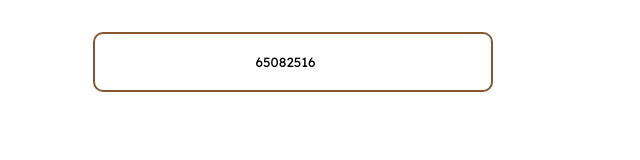
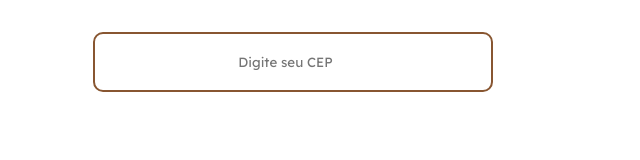
Before and after one commit to BrunoAneves/Ada---Churrasc-metro, a plain HTML site: page index.html in a window 1280 px wide. Shown: the part 480-640 px from the top of the page, 347-987 px from the left. Drawn offline with Linux system fonts and the light colour scheme.

Commit message:
alguns ajustes no html

```diff
--- a/index.html
+++ b/index.html
@@ -45,7 +45,7 @@
 
 
                 <label for=""></label>
-                <input class="main_input" type="number" name="" id="cep" placeholder="Digite seu CEP" value="65082516">
+                <input class="main_input" type="number" name="" id="cep" placeholder="Digite seu CEP">
                 <p id="erroCep">Digite um Cep</p>
 
             </form>
```
